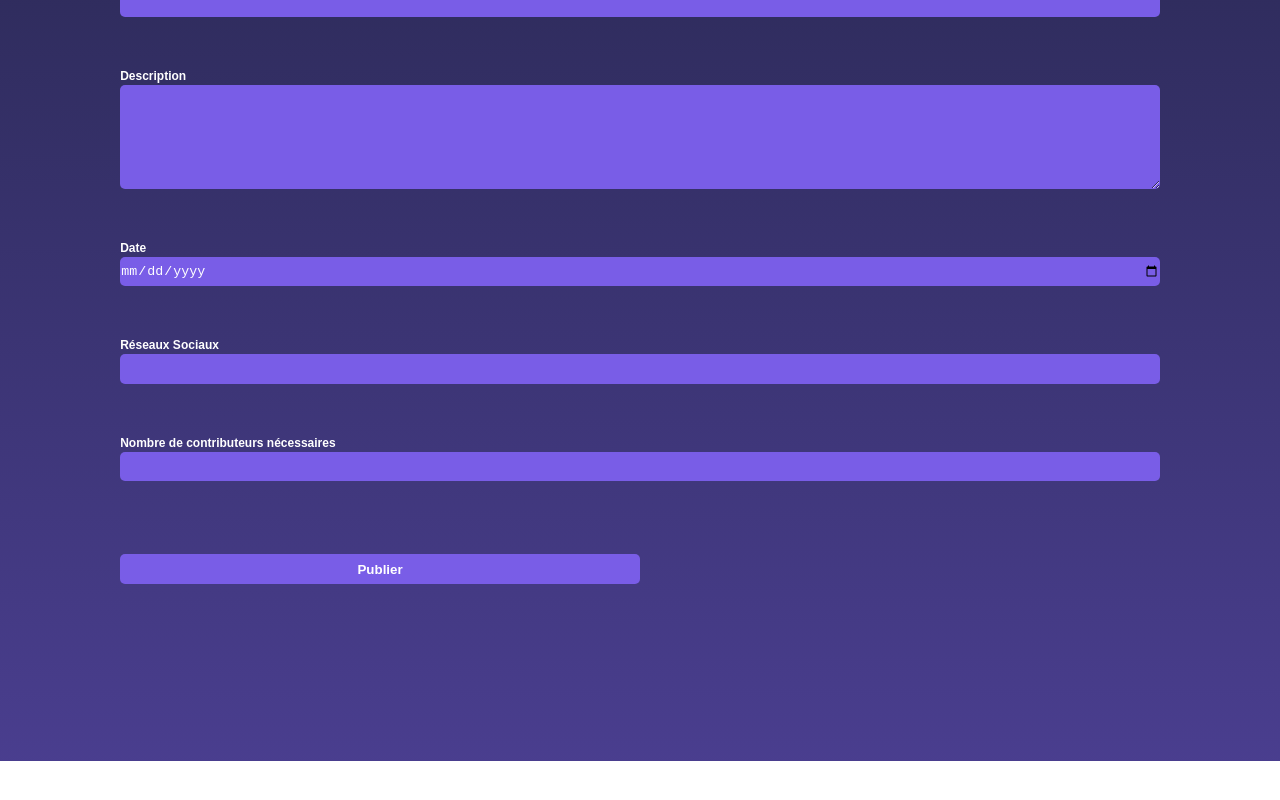
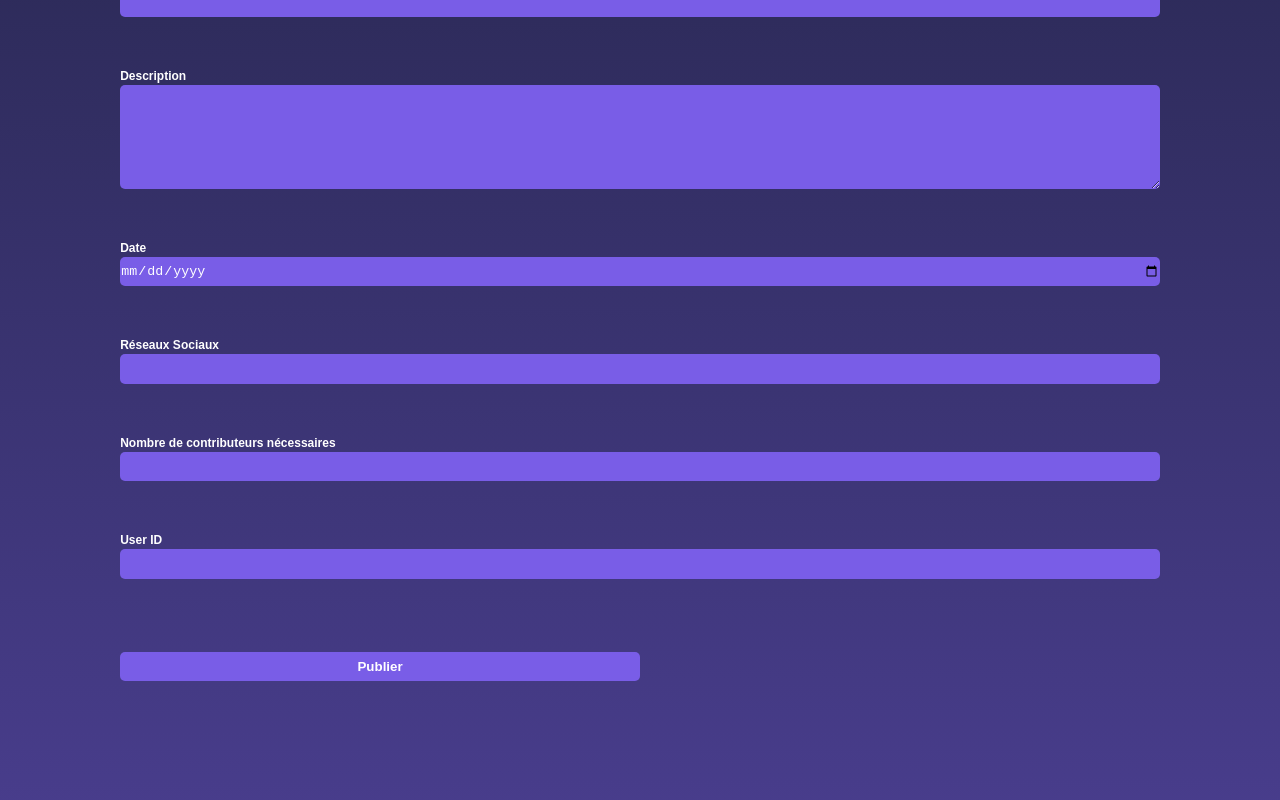
Before and after one commit to WildCodeSchool/remote-fr-q2p3-digico-front, a React (Create React App) app: page /creer-projet in a window 1280 px wide. Shown: the part 705-1505 px from the top of the page. Before the commit the page ends 1466 px from the top, so only its background shows below. Built offline with nearby package versions, Linux system fonts and the light colour scheme.

Commit message:
project form almost ok

```diff
--- a/src/pages/Project/CreateProject.jsx
+++ b/src/pages/Project/CreateProject.jsx
@@ -25,6 +25,8 @@ function CreateProject() {
         img : "",
         localisation : "",
         project_date : "",
+        claps: "",
+        contributors : "",
         user_id: ""
     })
 
@@ -33,8 +35,8 @@ function CreateProject() {
             title: project.title,
             description: project.description,
             socials : project.socials,
-            img : uploadedFile.filePath,
-            // img : project.img,
+            img : uploadedFile.fileName,
+            contributors: project.contributors,
             category: category,
             localisation : project.localisation,
             project_date : project.project_date,
@@ -73,7 +75,7 @@ function CreateProject() {
 
     const imageChange = (e) => {
         if (e.target.files && e.target.files.length > 0) {
-            setSelectedImage(e.target.files[0]);
+            // setSelectedImage(e.target.files[0]);
             setFile(e.target.files[0]);
             setFilename(e.target.files[0].name);
         }
@@ -110,19 +112,19 @@ function CreateProject() {
                             type="file" {...register("img")}
                             className = "imgInput"
                             id="img"
-                            method={(e) => {e.preventDefault(); onSubmit()}}
+                            // method={(e) => {e.preventDefault(); onSubmit()}}
                             onChange ={(e) => handleInputChange(e)}
-                            onChange= {imageChange}
-                            // onChange={(e) => {onChange(e)}}
+                            // onChange= {imageChange}
+                            onChange={(e) => {onChange(e)}}
                             value={uploadedFile.filePath}
                             fileName={uploadedFile.fileName}
                             filePath={uploadedFile.fileName}
                             placeholder="Image"/>
                             <p className="import_Pform">Importer une image</p>
-                            {selectedImage && (
+                            {file && (
                                 <div>
                                     <img
-                                        src={URL.createObjectURL(selectedImage)}
+                                        src={URL.createObjectURL(file)}
                                         alt=""
                                         className="img_preview"
                                     />
@@ -199,10 +201,20 @@ function CreateProject() {
                                 type="number"
                                 id="contributors"
                                 className="input_Pform"
+                                value={project.contributors}
+                                onChange ={(e) => handleInputChange(e)}
+                            />
+                            <label className="label_Pform" for="contributors">User ID</label>
+                            <input
+                                type="number"
+                                id="user_id"
+                                value={project.user_id}
+                                className="input_Pform"
+                                onChange ={(e) => handleInputChange(e)}
                             />
                         </div>
                         <div>
-                            <button onSubmit={onSubmit} className="submitBtn_Pform">Publier</button>
+                            <button onSubmit={submitForm} className="submitBtn_Pform">Publier</button>
                         </div>
                     </div>
                 </div>
```
Lines whose indentation alone changed are shown as unchanged.
